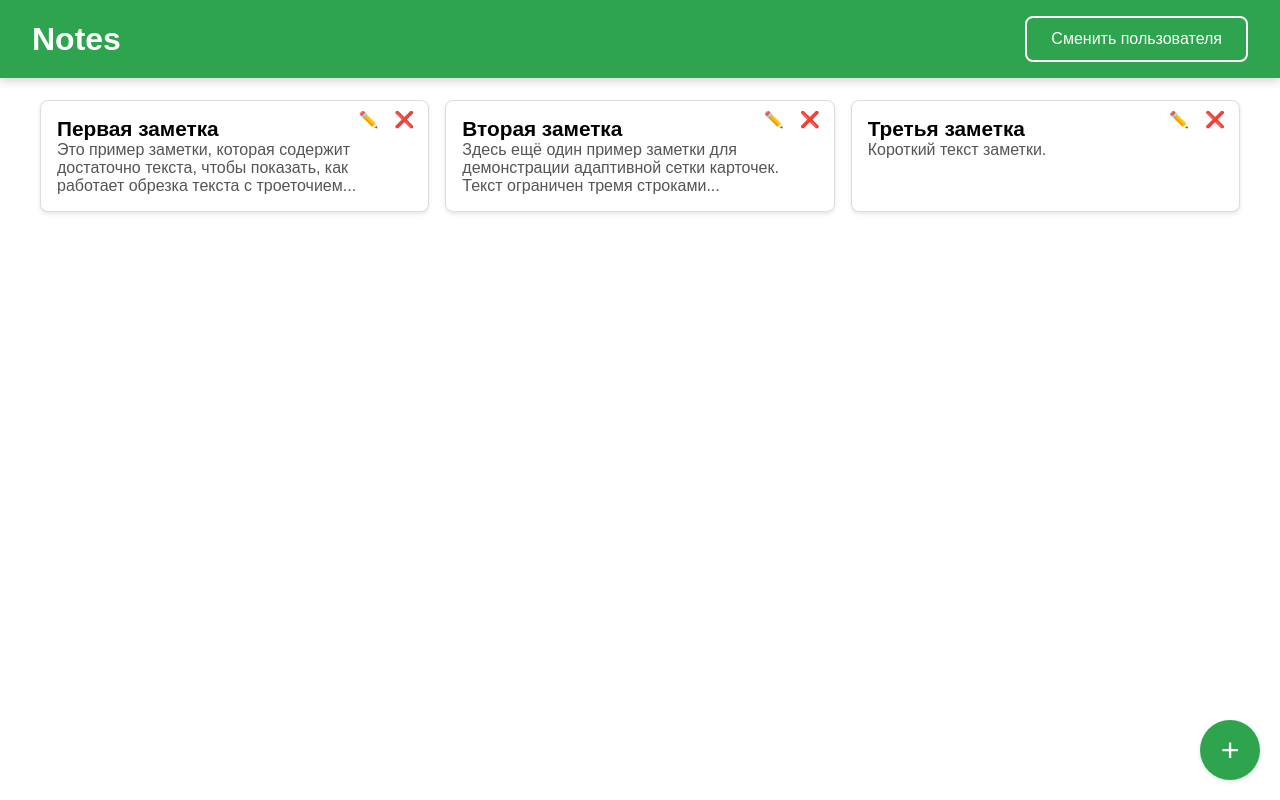
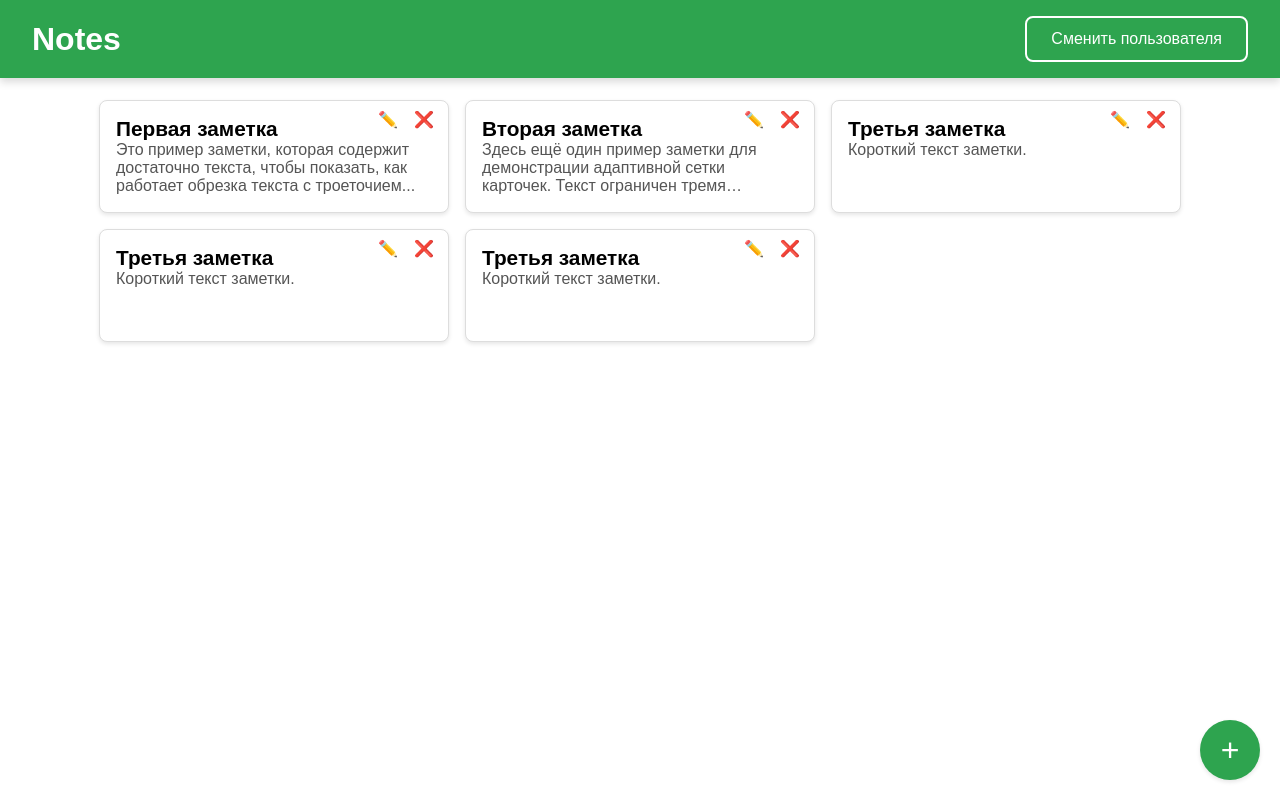
Before and after one commit to Mr-Keltt/Notes, a React (Create React App) app in the folder Systems/Web/notes-web/: page / in a window 1280 px wide. Built offline with nearby package versions, Linux system fonts and the light colour scheme.

Commit message:
Fixed the issue of changing the size of the cards.

```diff
--- a/Systems/Web/notes-web/src/pages/Home/Home.css
+++ b/Systems/Web/notes-web/src/pages/Home/Home.css
@@ -7,6 +7,8 @@
 
   .notes-grid {
     display: grid;
-    grid-template-columns: repeat(auto-fit, minmax(250px, 1fr));
+    grid-template-columns: repeat(auto-fill, 350px);
+    grid-auto-rows: 113px;
     gap: 1rem;
+    justify-content: center;
   }
--- a/Systems/Web/notes-web/src/pages/Home/Home.jsx
+++ b/Systems/Web/notes-web/src/pages/Home/Home.jsx
@@ -19,6 +19,16 @@ const sampleNotes = [
   },
   {
     uid: '3',
+    title: 'Третья заметка',
+    text: 'Короткий текст заметки.',
+  },
+  {
+    uid: '4',
+    title: 'Третья заметка',
+    text: 'Короткий текст заметки.',
+  },
+  {
+    uid: '5',
     title: 'Третья заметка',
     text: 'Короткий текст заметки.',
   },
--- a/Systems/Web/notes-web/src/pages/NoteDetails/NoteDetails.css
+++ b/Systems/Web/notes-web/src/pages/NoteDetails/NoteDetails.css
@@ -56,7 +56,8 @@
   /* Сетка для изображений */
   .note-images-grid {
     display: grid;
-    grid-template-columns: repeat(auto-fit, minmax(150px, 1fr));
+    grid-template-columns: repeat(auto-fit, 150px);
+    grid-auto-rows: 150px;
     gap: 1rem;
     margin-top: 0.5rem;
   }
--- a/Systems/Web/notes-web/src/pages/NoteEditor/NoteEditor.css
+++ b/Systems/Web/notes-web/src/pages/NoteEditor/NoteEditor.css
@@ -48,7 +48,8 @@
 
   .note-images-grid {
     display: grid;
-    grid-template-columns: repeat(auto-fit, minmax(150px, 1fr));
+    grid-template-columns: repeat(auto-fit, 150px);
+    grid-auto-rows: 150px;
     gap: 1rem;
     margin-top: 1rem;
   }
```
